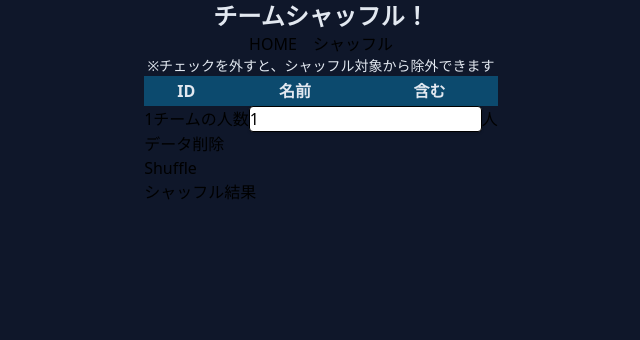
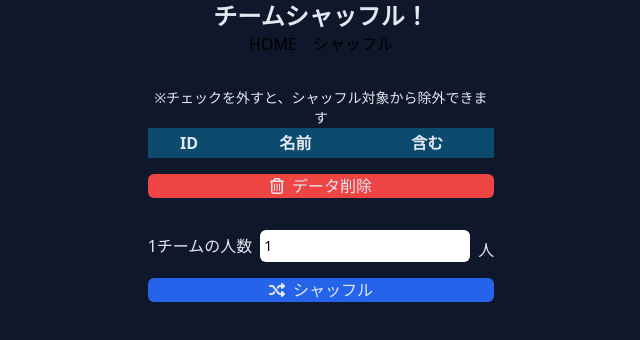
Before and after one commit to azufb/team_shuffle, a React (Vite) app: page /shuffle in a window 1280 px wide. Shown: the top 340 px of the page, without its empty margins (319-959 px from the left). Built offline with nearby package versions, Linux system fonts and the light colour scheme.

Commit message:
シャッフル画面・結果のレイアウト調整

```diff
--- a/src/components/register/RegisterForm.tsx
+++ b/src/components/register/RegisterForm.tsx
@@ -77,7 +77,7 @@ export const RegisterForm = () => {
             <button
               type="button"
               onClick={appendMember}
-              className="flex gap-2 justify-center items-center border border-blue bg-blue rounded-md text-white"
+              className="flex gap-2 justify-center items-center bg-blue rounded-md text-white"
             >
               <FontAwesomeIcon icon={faPlus} />
               <span>メンバーを追加</span>
@@ -87,7 +87,7 @@ export const RegisterForm = () => {
           <button
             type="button"
             onClick={handleSubmit(onSubmit)}
-            className="flex gap-2 justify-center items-center border border-green bg-green rounded-md text-white"
+            className="flex gap-2 justify-center items-center bg-green rounded-md text-white"
           >
             <FontAwesomeIcon icon={faUserPlus} />
             <span>登録</span>
--- a/src/components/shuffle/Shuffle.tsx
+++ b/src/components/shuffle/Shuffle.tsx
@@ -5,6 +5,9 @@ import {
   MembersTableHeaders,
 } from "../../CONST";
 import { Table } from "../table";
+import { faTrashCan } from "@fortawesome/free-regular-svg-icons/faTrashCan";
+import { FontAwesomeIcon } from "@fortawesome/react-fontawesome";
+import { faShuffle } from "@fortawesome/free-solid-svg-icons/faShuffle";
 
 export type MemberInfoType = {
   id: number;
@@ -69,8 +72,8 @@ export const Shuffle = () => {
   };
 
   return (
-    <div>
-      <div>
+    <div className="flex flex-col gap-8 py-8">
+      <div className="flex flex-col gap-4">
         <Table
           headers={MembersTableHeaders}
           items={allMembers.map((member, index) => {
@@ -87,25 +90,40 @@ export const Shuffle = () => {
           })}
           caption="※チェックを外すと、シャッフル対象から除外できます"
         />
-      </div>
-      <div>
-        <label>1チームの人数</label>
-        <input
-          type="number"
-          value={membersCount}
-          onChange={(e) => setMembersCount(e.target.value)}
-          className="shadow appearance-none border rounded focus:outline-none focus:shadow-outline"
-        />
-        <span>人</span>
+
+        <button
+          onClick={deleteData}
+          className="flex gap-2 justify-center items-center bg-red rounded-md text-white"
+        >
+          <FontAwesomeIcon icon={faTrashCan} />
+          <span>データ削除</span>
+        </button>
       </div>
 
-      <button onClick={deleteData}>データ削除</button>
+      <div className="flex flex-col gap-4">
+        <div className="flex gap-2 items-center">
+          <label className="text-white">1チームの人数</label>
+          <div className="flex gap-2 items-end">
+            <input
+              type="number"
+              value={membersCount}
+              onChange={(e) => setMembersCount(e.target.value)}
+              className="px-1 py-1.5 text-sm rounded-md"
+            />
+            <span className="text-white">人</span>
+          </div>
+        </div>
 
-      <div>
-        <button onClick={handleShuffle}>Shuffle</button>
+        <button
+          onClick={handleShuffle}
+          className="flex gap-2 justify-center items-center bg-blue rounded-md text-white"
+        >
+          <FontAwesomeIcon icon={faShuffle} />
+          <span>シャッフル</span>
+        </button>
       </div>
 
-      <ShuffleResult teams={teamsInfo} />
+      {teamsInfo.length >= 1 && <ShuffleResult teams={teamsInfo} />}
     </div>
   );
 };
--- a/src/components/shuffle/ShuffleResult.tsx
+++ b/src/components/shuffle/ShuffleResult.tsx
@@ -9,13 +9,13 @@ type PropsType = {
 export const ShuffleResult = ({ teams }: PropsType) => {
   return (
     <div>
-      <h2>シャッフル結果</h2>
-      <div>
+      <h2 className="text-white font-bold">シャッフル結果</h2>
+      <div className="flex flex-col gap-4">
         {teams.map((team, index) => (
-          <>
-            <p>チーム{index + 1}</p>
+          <div key={index}>
+            <p className="text-white mb-2">チーム{index + 1}</p>
             <Table headers={ShuffleResultTableHeaders} items={team} />
-          </>
+          </div>
         ))}
       </div>
     </div>
--- a/src/components/table/TableBody.tsx
+++ b/src/components/table/TableBody.tsx
@@ -9,8 +9,8 @@ export const TableBody = ({ items }: TableBodyPropsType) => {
   return (
     <>
       <tbody className="text-white">
-        {items.map((item) => (
-          <tr>
+        {items.map((item, index) => (
+          <tr key={index}>
             <td className="border-2 border-sky text-center px-1 py-1.5">
               {item.id}
             </td>
--- a/src/components/table/TableHeader.tsx
+++ b/src/components/table/TableHeader.tsx
@@ -7,8 +7,10 @@ export const TableHeader = ({ headers }: TableHeaderPropsType) => {
     <>
       <thead className="text-white">
         <tr>
-          {headers.map((header) => (
-            <th className="border-2 border-sky bg-sky">{header}</th>
+          {headers.map((header, index) => (
+            <th key={index} className="border-2 border-sky bg-sky">
+              {header}
+            </th>
           ))}
         </tr>
       </thead>
```
